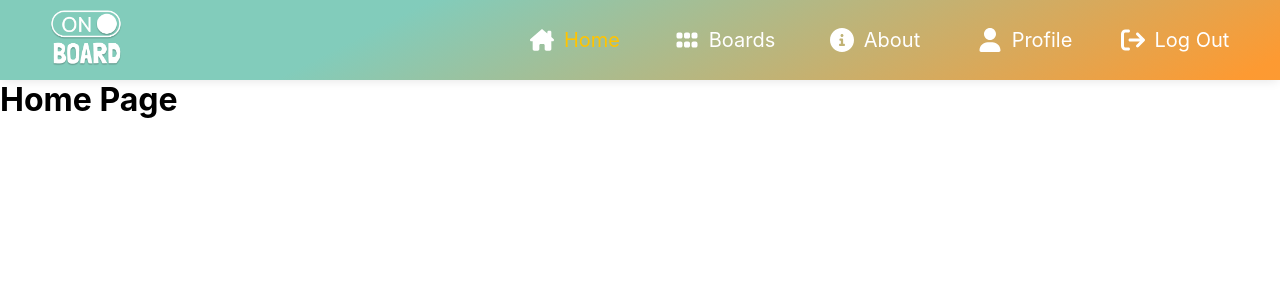
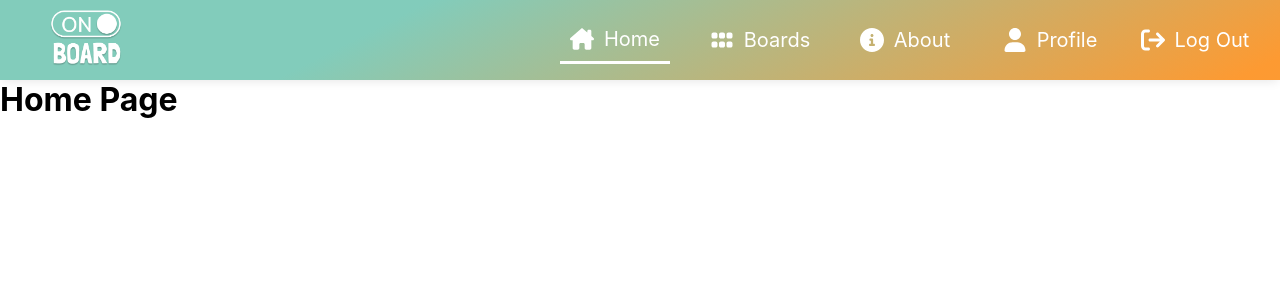
Before and after one commit to aramaramyan/onBoard, a React (Create React App) app: page / in a window 1280 px wide. Shown: the top 300 px of the page. Built offline with nearby package versions, Linux system fonts and the light colour scheme.

Commit message:
modify: modify some NavBar styles

```diff
--- a/src/App.js
+++ b/src/App.js
@@ -1,4 +1,3 @@
-import {useState} from "react";
 import {Routes, Route} from "react-router-dom";
 
 import Home from "./pages/Home/Home";
--- a/src/components/Navbar/Navbar.css
+++ b/src/components/Navbar/Navbar.css
@@ -18,8 +18,8 @@
 .nav_items {
     display: flex;
     justify-content: space-evenly;
-    position: relative;
-    height: 80%;
+    gap: 35px;
+    height: 60%;
     list-style: none;
     margin-right: 30px;
 }
@@ -29,17 +29,15 @@
     justify-content: center;
     align-items: center;
     gap: 10px;
-    width: 150px;
+    width: 110px;
     font-size: 20px;
     color: #ffffff;
-    border-radius: 0 0 5px 5px;
     text-decoration: none;
-    transition: 0.5s;
 }
 
 .item:hover {
     cursor: pointer;
-    box-shadow: 0 15px 9px 2px rgba(34, 60, 80, 0.65);
+    border-bottom: 3px solid #ffffff;
 }
 
 .icon {
@@ -48,5 +46,5 @@
 }
 
 .active {
-    color: #ffc400;
+    border-bottom: 3px solid #ffffff;
 }
```
